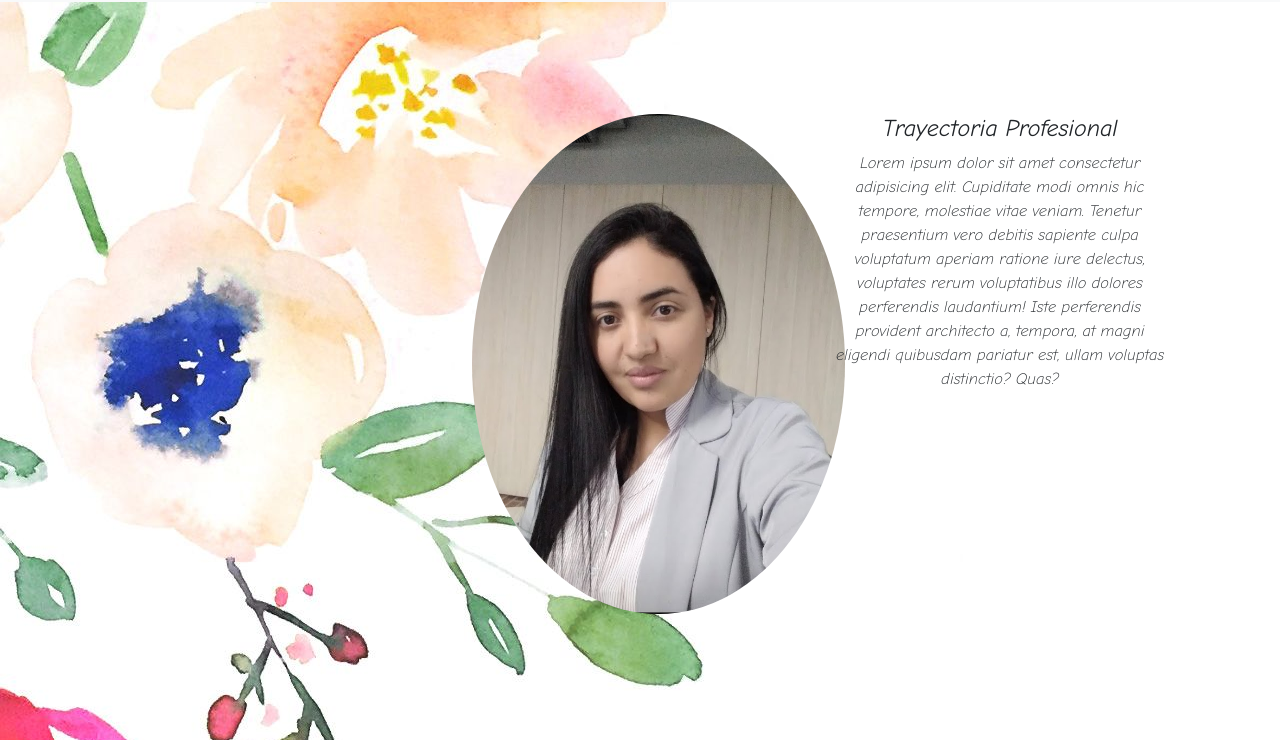
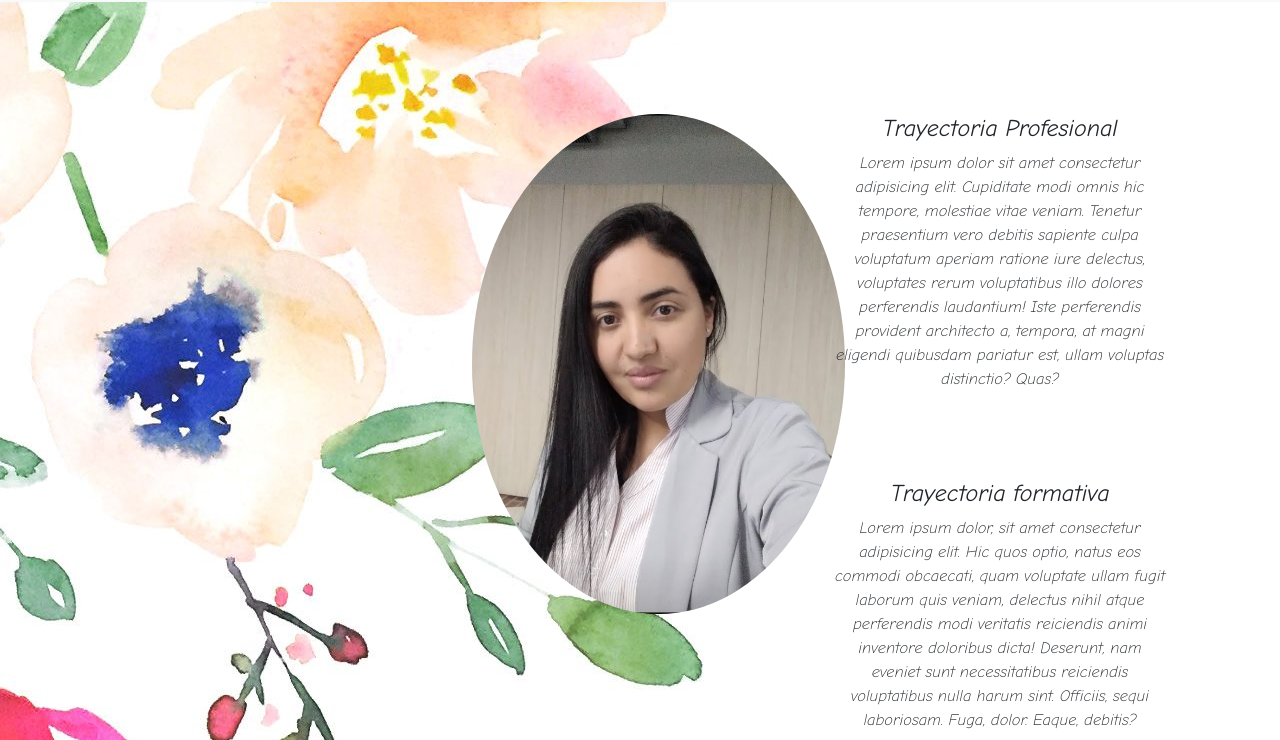
Before and after one commit to Marcelita1988/portafolio-personal, a plain HTML site: page index.html in a window 1280 px wide. Shown: the part 60-800 px from the top of the page. Drawn offline with nearby package versions, Linux system fonts and the light colour scheme.

Commit message:
cambios portafolio

```diff
--- a/index.html
+++ b/index.html
@@ -52,6 +52,11 @@
                     <h4>Trayectoria Profesional</h4>
 
                     <p>Lorem ipsum dolor sit amet consectetur adipisicing elit. Cupiditate modi omnis hic tempore, molestiae vitae veniam. Tenetur praesentium vero debitis sapiente culpa voluptatum aperiam ratione iure delectus, voluptates rerum voluptatibus illo dolores perferendis laudantium! Iste perferendis provident architecto a, tempora, at magni eligendi quibusdam pariatur est, ullam voluptas distinctio? Quas?</p>
+                    <br><br><br>
+
+                    <h4>Trayectoria formativa</h4>
+
+                    <p>Lorem ipsum dolor, sit amet consectetur adipisicing elit. Hic quos optio, natus eos commodi obcaecati, quam voluptate ullam fugit laborum quis veniam, delectus nihil atque perferendis modi veritatis reiciendis animi inventore doloribus dicta! Deserunt, nam eveniet sunt necessitatibus reiciendis voluptatibus nulla harum sint. Officiis, sequi laboriosam. Fuga, dolor. Eaque, debitis?</p>
                 </div>
             </div>
         </section>
```
